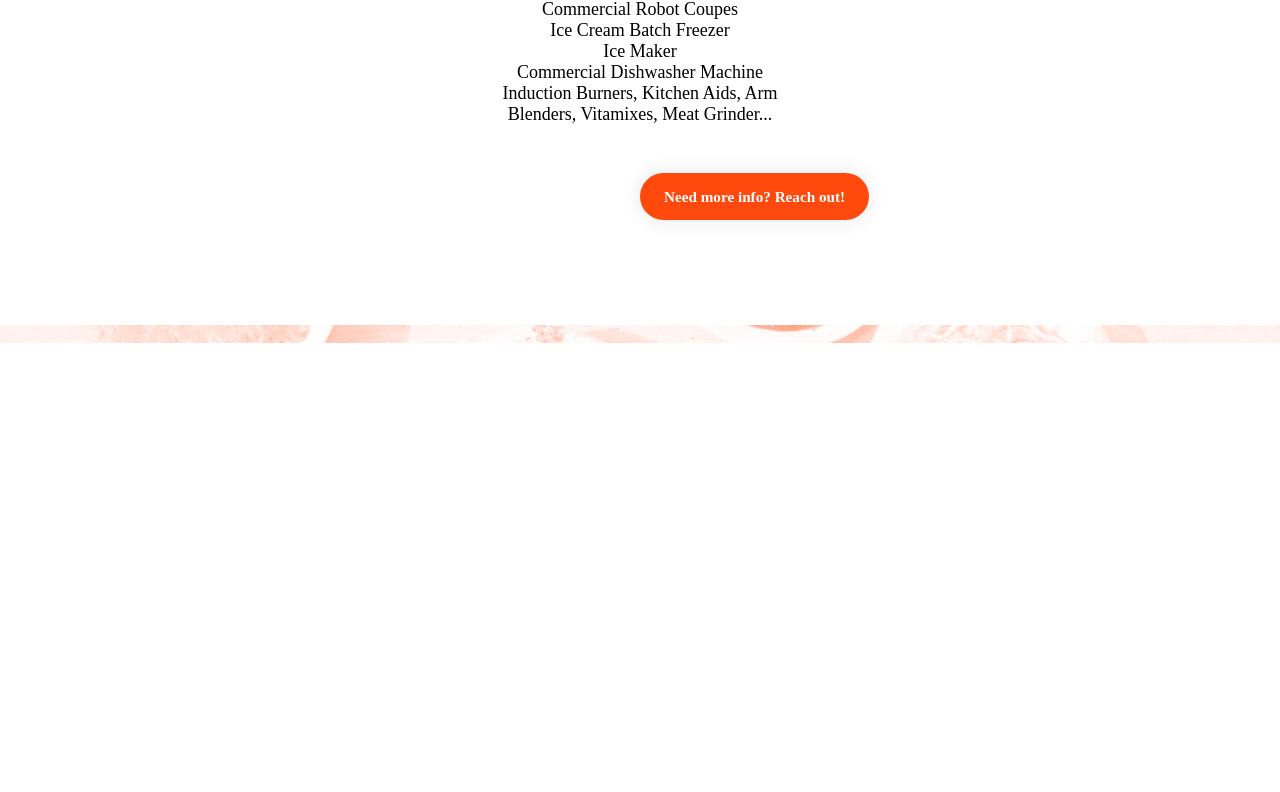
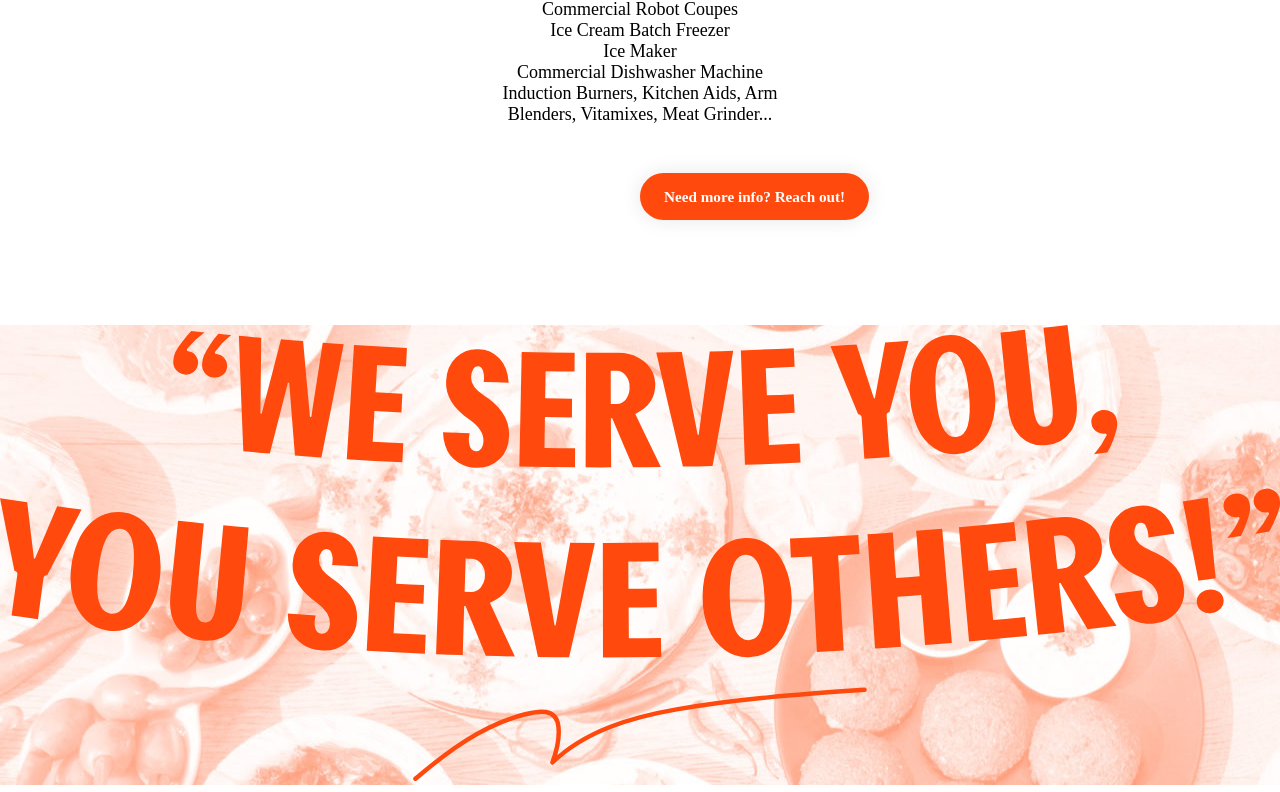
Before and after one commit to divyanshuyadav2/assignment, a plain HTML site: page index.html in a window 1280 px wide. Shown: the part 2689-3481 px from the top of the page. Before the commit the page ends 3039 px from the top, so only its background shows below. Drawn offline with nearby package versions, Linux system fonts and the light colour scheme.

Commit message:
Update index.html

```diff
--- a/index.html
+++ b/index.html
@@ -158,8 +158,9 @@
   <div class="inbutton">Need more info? Reach out!</div>
   </div>
   <div class="poster">
-    <img src="assets/" alt="">
+    <img src="assets/asset 9.svg " alt="">
   </div>
+
 
   <script src="https://code.jquery.com/jquery-3.6.0.min.js"></script>
   <script src="https://cdnjs.cloudflare.com/ajax/libs/underscore.js/1.13.1/underscore-min.js"></script>
```
